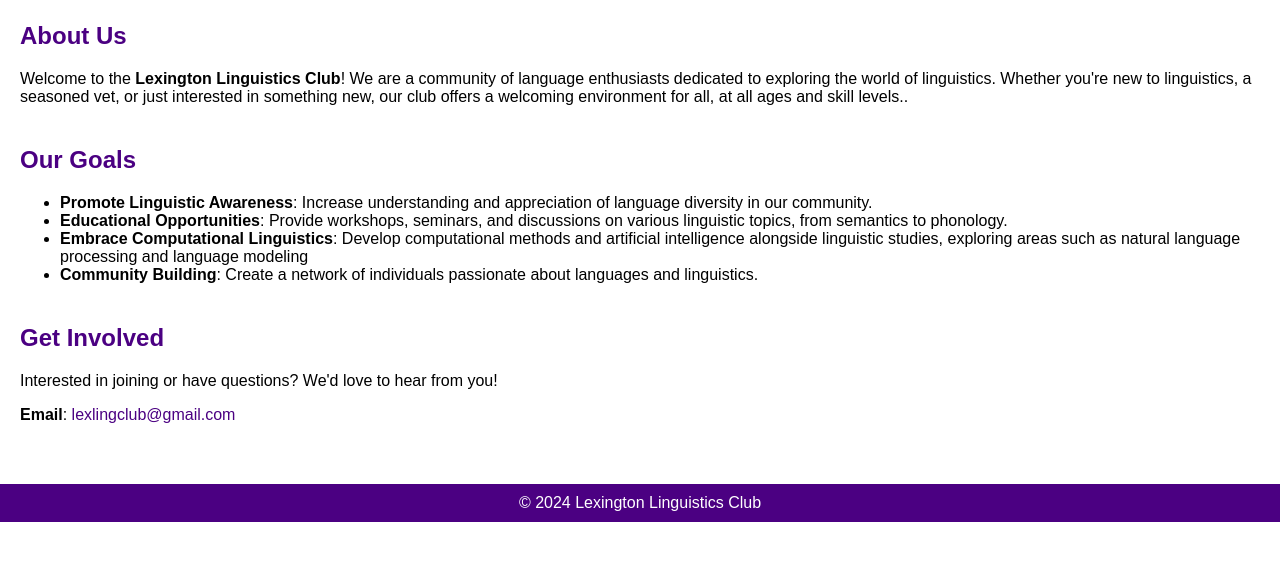
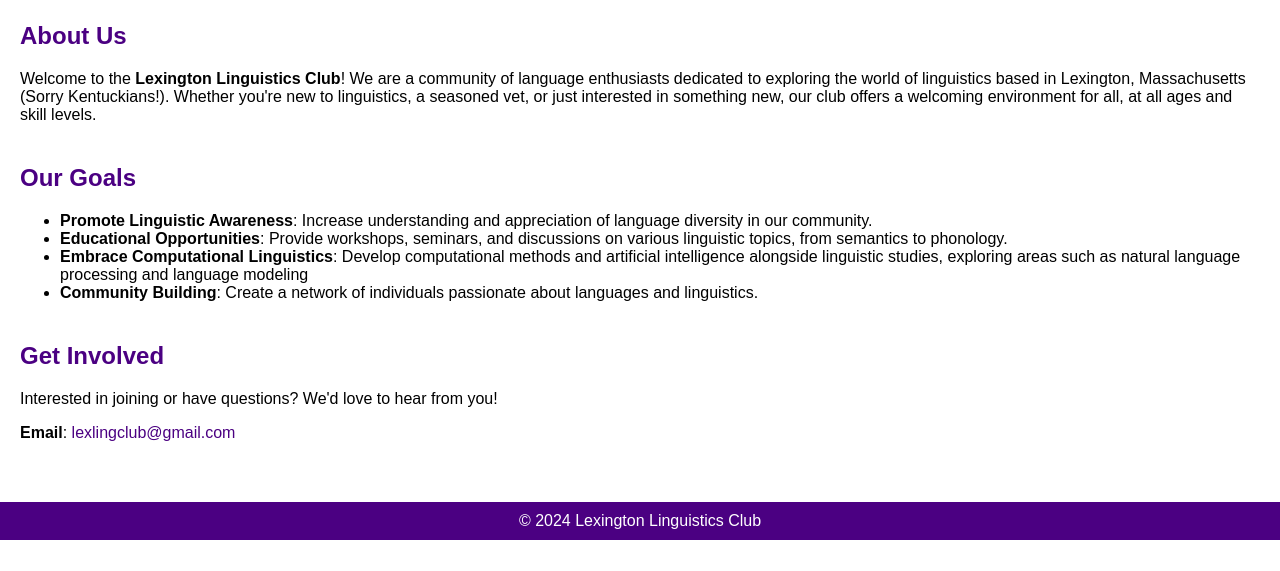
Before and after one commit to LexingtonLinguisticsClub/LexingtonLinguisticsClub, a plain HTML site: page index.html in a window 1280 px wide. Shown: the part 229-800 px from the top of the page. Drawn offline with Linux system fonts and the light colour scheme.

Commit message:
Update index.html

```diff
--- a/index.html
+++ b/index.html
@@ -27,7 +27,7 @@
 
     <section>
         <h2>About Us</h2>
-        <p>Welcome to the <strong>Lexington Linguistics Club</strong>! We are a community of language enthusiasts dedicated to exploring the world of linguistics. Whether you're new to linguistics, a seasoned vet, or just interested in something new, our club offers a welcoming environment for all, at all ages and skill levels..</p>
+        <p>Welcome to the <strong>Lexington Linguistics Club</strong>! We are a community of language enthusiasts dedicated to exploring the world of linguistics based in Lexington, Massachusetts (Sorry Kentuckians!). Whether you're new to linguistics, a seasoned vet, or just interested in something new, our club offers a welcoming environment for all, at all ages and skill levels.</p>
     </section>
 
     <section>
```
